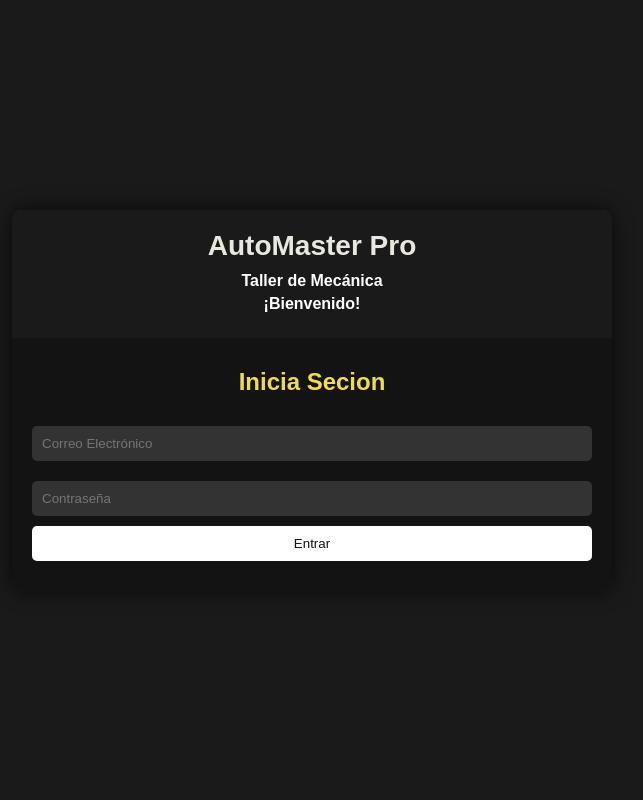
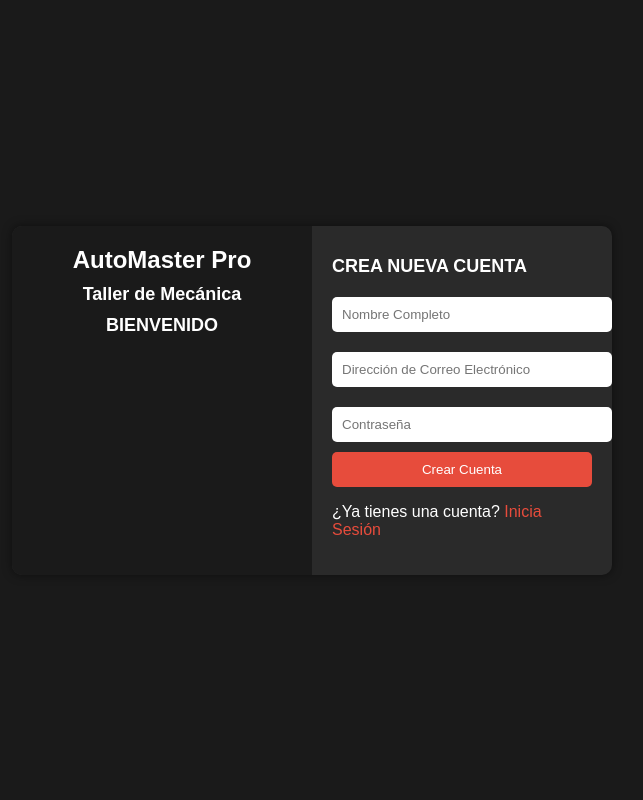
Before and after one commit to douglasbrenes83/Automaster, a Django app: page /login/ in a window 1280 px wide. Shown: the whole page, without its empty margins (328-971 px from the left). Run offline with Django 5.2, Linux system fonts and the light colour scheme.

Commit message:
actualizacion de codigo login

```diff
--- a/principal/static/css/login/Login.css
+++ b/principal/static/css/login/Login.css
@@ -1,10 +1,3 @@
-/* Estilos Globales */
-* {
-    box-sizing: border-box;
-    margin: 0;
-    padding: 0;
-}
-
 body {
     background-color: #1a1a1a;
     color: white;
@@ -16,48 +9,35 @@ body {
     margin: 0;
 }
 
-/* Contenedor Principal */
 .main-container {
     display: flex;
-    flex-direction: column;
     background-color: #2a2a2a;
     border-radius: 10px;
-    box-shadow: 0 0 20px rgba(0, 0, 0, 0.7);
-    width: 90%;
-    max-width: 600px;
+    box-shadow: 0 0 10px rgba(0, 0, 0, 0.5);
+    width: 600px;
     overflow: hidden;
 }
 
-/* Sección del Logo */
 .logo-container {
     background-color: #1a1a1a;
     padding: 20px;
+    width: 50%;
     text-align: center;
 }
 
-.logo-container h1 {
-    font-size: 28px;
-    margin-bottom: 10px;
-    color: #e9e8e0;
+.form-container {
+    padding: 20px;
+    width: 50%;
 }
 
-.logo-container h2 {
-    font-size: 16px;
-    margin: 5px 0;
-    color: #ffffff;
+h1 {
+    margin: 0;
+    font-size: 24px;
 }
 
-/* Formulario */
-.form-container {
-    padding: 30px 20px;
-    background-color: #131313;
-}
-
-.form-container h2 {
-    font-size: 24px;
-    margin-bottom: 20px;
-    color: #f0db4f;
-    text-align: center;
+h2 {
+    font-size: 18px;
+    margin: 10px 0;
 }
 
 input {
@@ -66,18 +46,11 @@ input {
     margin: 10px 0;
     border: none;
     border-radius: 5px;
-    background-color: #333;
-    color: white;
-}
-
-input:focus {
-    outline: none;
-    border: 1px solid #e74c3c;
 }
 
 .btn {
-    background-color: #ffffff;
-    color: rgb(20, 20, 20);
+    background-color: #e74c3c;
+    color: white;
     border: none;
     padding: 10px;
     border-radius: 5px;
@@ -86,11 +59,10 @@ input:focus {
 }
 
 .btn:hover {
-    background-color: #5a1c1c;
+    background-color: #c0392b;
 }
 
-/* Errores de Validación */
-.errorlist {
+.link {
     color: #e74c3c;
-    font-size: 14px;
+    text-decoration: none;
 }
--- a/principal/templates/login/login.html
+++ b/principal/templates/login/login.html
@@ -1,40 +1,27 @@
 <!DOCTYPE html>
 <html lang="es">
-
 <head>
     {% load static %}
     <meta charset="UTF-8">
     <meta name="viewport" content="width=device-width, initial-scale=1.0">
     <title>Registro - AutoMaster Pro</title>
-    <link rel="stylesheet" href="{% static 'css/login/Login.css' %}">
+    <link rel="stylesheet" href="{% static 'css/login/Login.css'%}">
 </head>
-
 <body>
     <div class="main-container">
         <div class="logo-container">
             <h1>AutoMaster Pro</h1>
             <h2>Taller de Mecánica</h2>
-            <h2>¡Bienvenido!</h2>
+            <h2>BIENVENIDO</h2>
         </div>
         <div class="form-container">
-            <h2>Inicia Secion</h2>
-            <form method="post" action="">
-                {% csrf_token %}
-                {{ form.non_field_errors }}
-
-
-                <input type="email" name="email" placeholder="Correo Electrónico" required value="{{ form.email.value|default:'' }}">
-                {{ form.email.errors }}
-
-                <input type="password" name="password" placeholder="Contraseña" required>
-                {{ form.password.errors }}
-
-
-                <button type="submit" class="btn">Entrar</button>
-            </form>
-
+            <h2>CREA NUEVA CUENTA</h2>
+            <input type="text" placeholder="Nombre Completo" required>
+            <input type="email" placeholder="Dirección de Correo Electrónico" required>
+            <input type="password" placeholder="Contraseña" required>
+            <button class="btn">Crear Cuenta</button>
+            <p>¿Ya tienes una cuenta? <a href="#" class="link">Inicia Sesión</a></p>
         </div>
     </div>
 </body>
-
 </html>
```
